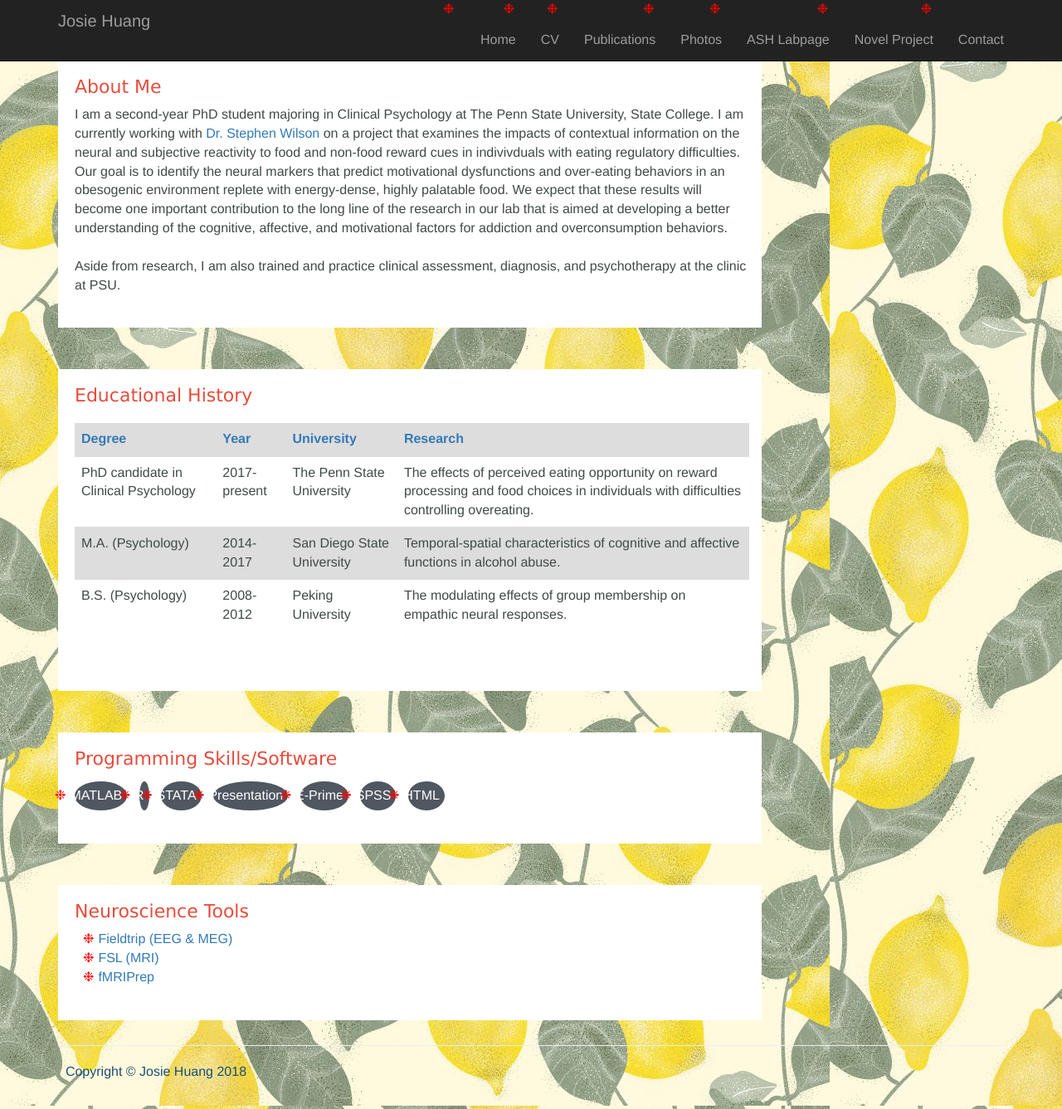
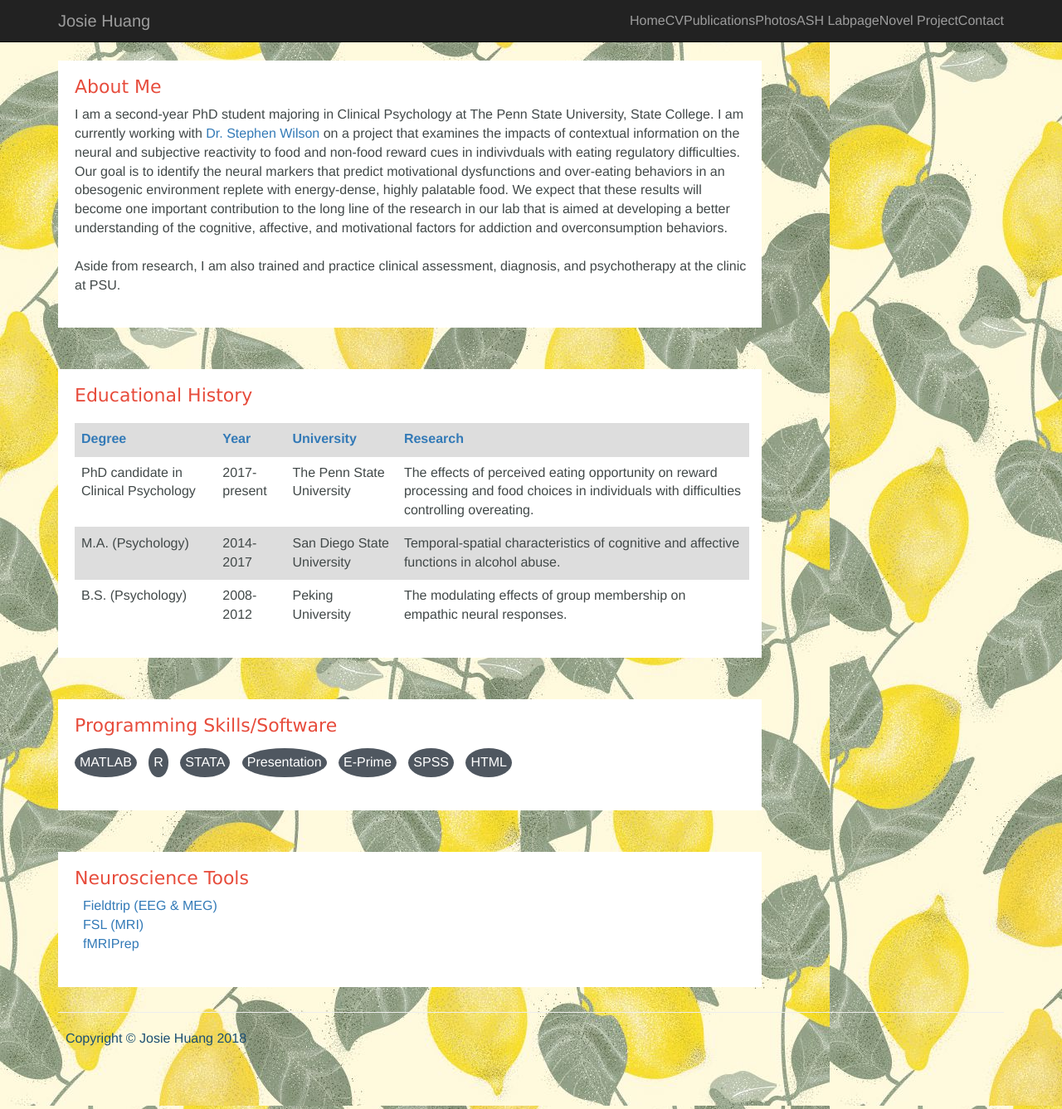
Before and after one commit to josie-shuang/josie-shuang.github.io, a Jekyll site: the page built from index.html, in a window 1280 px wide and 1337 px high. Shown: the whole window at 83% size. Built offline with Jekyll 4.4.1, drawn with Linux system fonts in a browser that asks for light colours.

Commit message:
Update main_style.css

```diff
--- a/css/main_style.css
+++ b/css/main_style.css
@@ -71,6 +71,7 @@ th, td {
 	word-wrap: break-word;
 	overflow-wrap: break-word;
 	margin-top: 20px;
+	margin-bottom: -20px;
 }
 
 .collapsible{
@@ -112,13 +113,16 @@ hr{
 	margin-top: 15px;
 }
 
-ul {
+ul li {
 	list-style: none;
+	margin-left: -30px;
 }
 
+/*
 li::before{
 	content:"❉";margin-right: 5px; margin-left:-30px; color: red;
-}
+} */
+
 
 #ProgramSkills li{
 	background-color: #4f5760;
```
